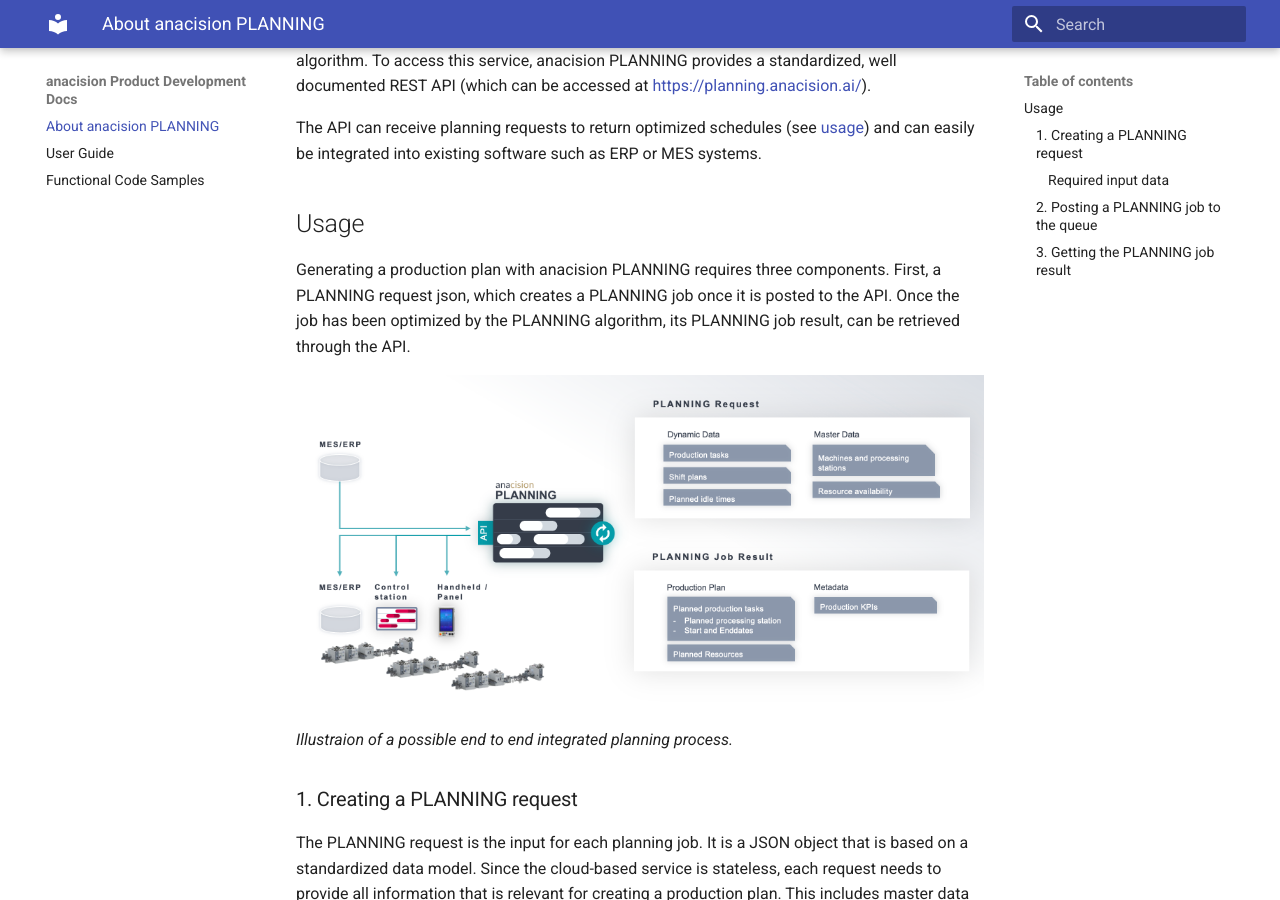
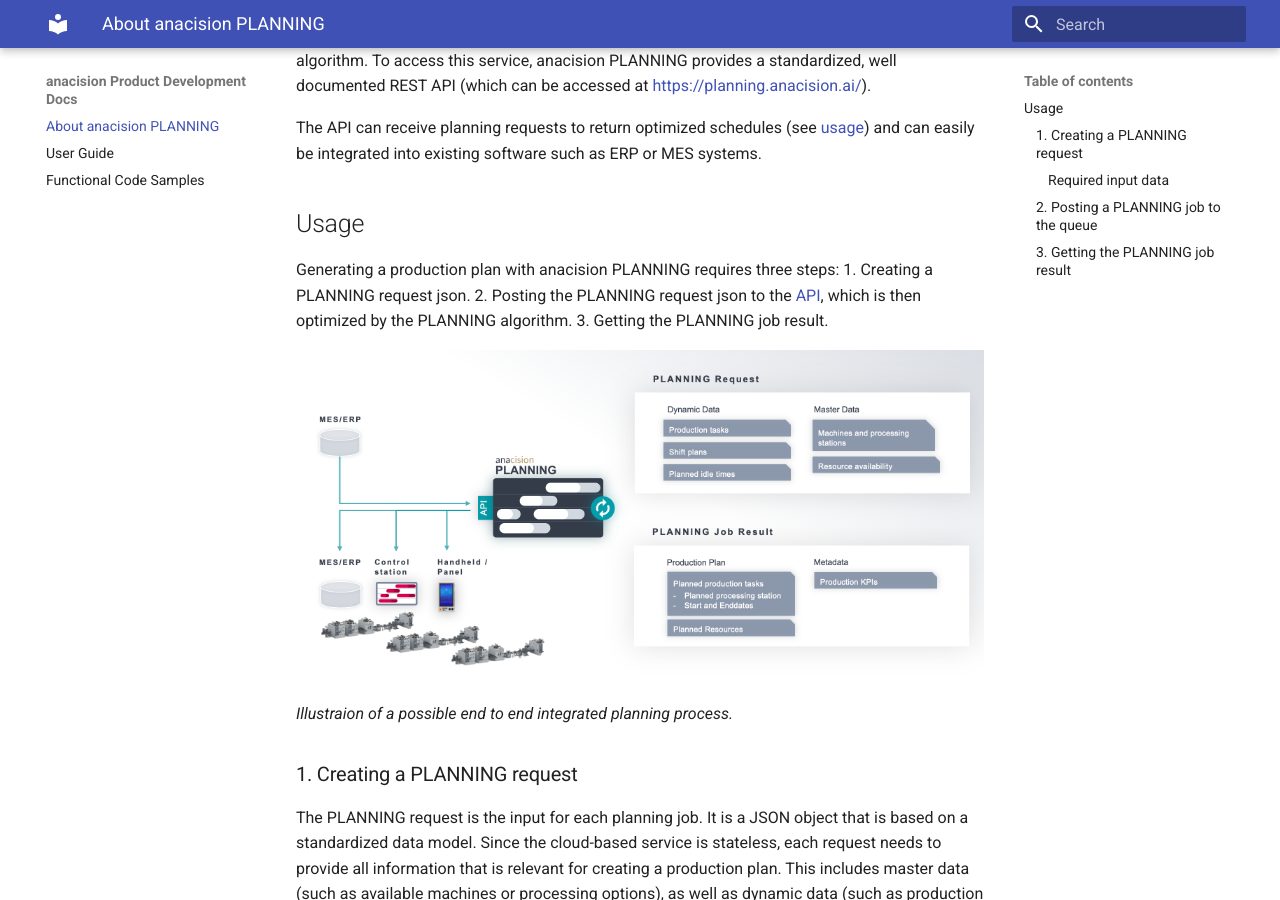
Before and after one commit to anacision/anacision-planning-user-guide, an MkDocs documentation site: the page built from docs/user_documentation/about_anacision_planning.md, in a window 1280 px wide and 900 px high, scrolled down 519 px. Built offline with MkDocs 1.6.1 and Material for MkDocs 9.7.7, drawn with Linux system fonts in a browser that asks for light colours.

Commit message:
docs: rephrase introduction to usage

```diff
--- a/docs/user_documentation/about_anacision_planning.md
+++ b/docs/user_documentation/about_anacision_planning.md
@@ -23,9 +23,10 @@
 
 ## Usage
 
-Generating a production plan with anacision PLANNING requires three components. First, a PLANNING request json,
-which creates a PLANNING job once it is posted to the API. Once the job has been optimized by the PLANNING algorithm,
-its PLANNING job result, can be retrieved through the API.
+Generating a production plan with anacision PLANNING requires three steps:
+1. Creating a PLANNING request json.
+2. Posting the PLANNING request json to the [API](https://planning.anacision.ai/), which is then optimized by the PLANNING algorithm.
+3. Getting the PLANNING job result.
 
 
 ![Illustration of possible end to end integration](user_flow.png)*Illustraion of a possible end to end integrated planning process.*
```
